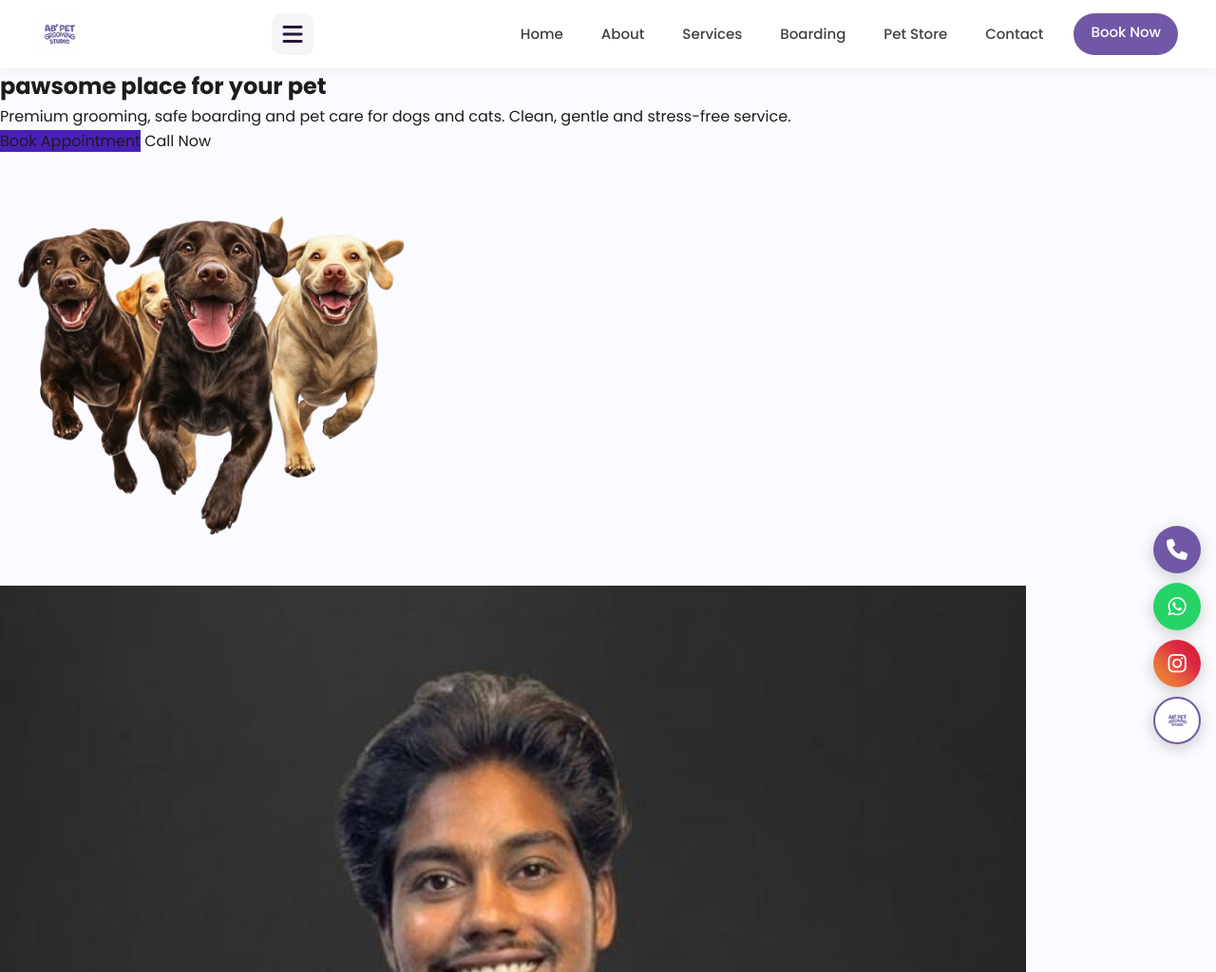
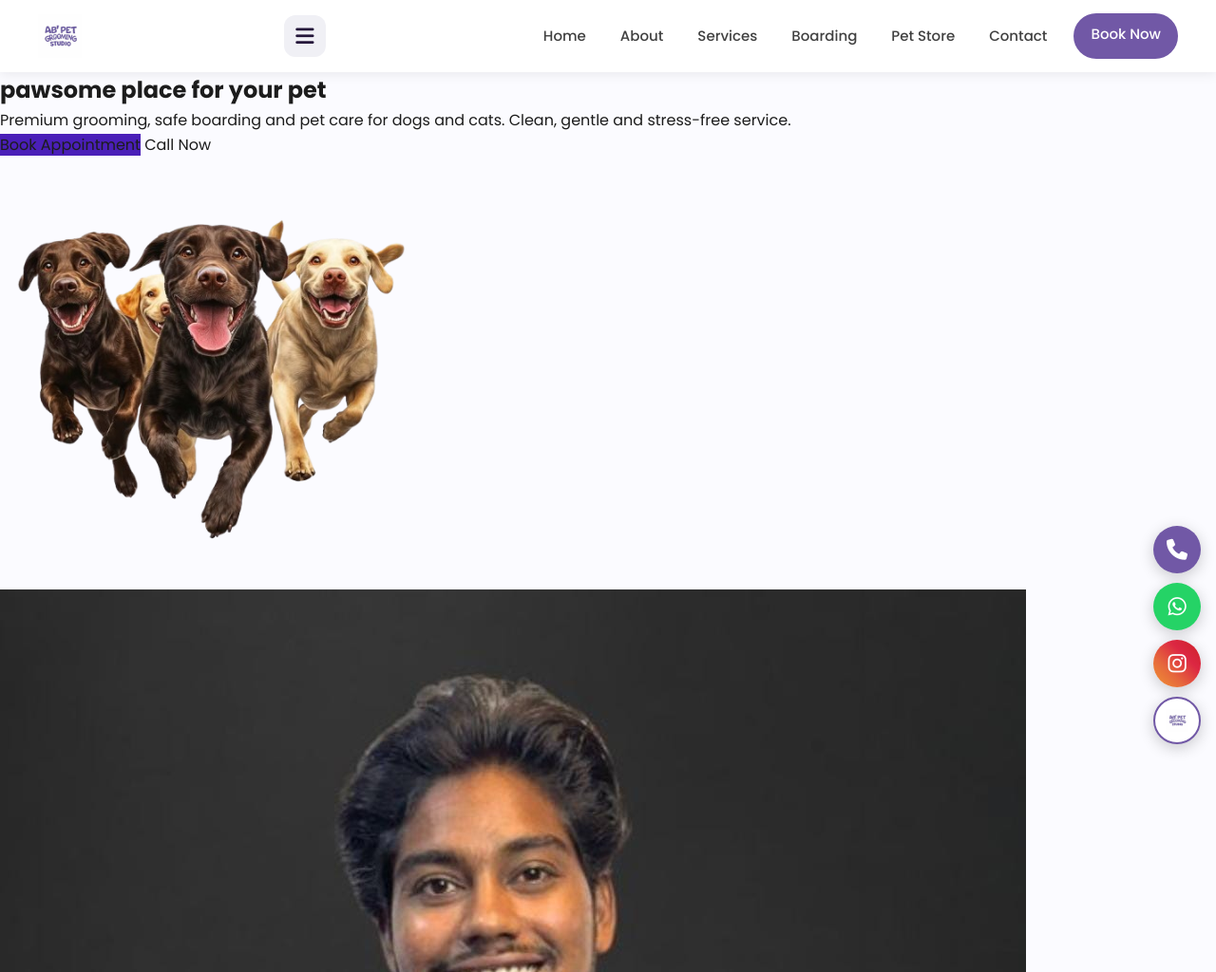
Before and after one commit to diyav615-byte/AB-PET-GROOMING-1, a PHP site: page / in a window 1280 px wide. Shown: the top 1024 px of the page at 95% size. Run offline with PHP 8.4, Linux system fonts and the light colour scheme.

Commit message:
Enhance hamburger menu
- Clear hamburger button styling
- Click outside to close menu
- Active state animation (bars to X)
- All menu links inside dropdown
- Better hover animations
- Book Now styled as CTA button

```diff
--- a/assets/css/style.css
+++ b/assets/css/style.css
@@ -34,10 +34,11 @@ button { font-family: inherit; }
   top: 0;
   z-index: 9999;
   background: #fff;
-  box-shadow: 0 2px 10px rgba(0,0,0,0.06);
+  box-shadow: 0 2px 12px rgba(0,0,0,0.08);
 }
 
 .nav-inner {
+  position: relative;
   display: flex;
   align-items: center;
   justify-content: space-between;
@@ -49,39 +50,53 @@ button { font-family: inherit; }
 .brand {
   display: flex;
   align-items: center;
+  flex-shrink: 0;
 }
 
 .logo {
-  width: 36px;
-  height: 36px;
+  width: 38px;
+  height: 38px;
 }
 
+/* Hamburger Button */
 .menu-toggle {
   display: flex;
   align-items: center;
   justify-content: center;
   width: 44px;
   height: 44px;
-  background: #f5f5f5;
+  background: #f0f0f5;
   border: none;
-  border-radius: 10px;
-  font-size: 22px;
+  border-radius: 12px;
+  font-size: 20px;
   color: #24163a;
   cursor: pointer;
+  transition: all 0.2s ease;
+  flex-shrink: 0;
 }
 
-/* Mobile Nav - Dropdown */
+.menu-toggle:active {
+  background: #e5e5ee;
+  transform: scale(0.95);
+}
+
+.menu-toggle i {
+  transition: transform 0.3s ease;
+}
+
+/* Navigation */
 .nav {
-  display: none;
   position: absolute;
   top: 100%;
   left: 0;
   right: 0;
   background: #fff;
-  box-shadow: 0 4px 20px rgba(0,0,0,0.1);
+  display: none;
   flex-direction: column;
-  max-height: 80vh;
+  box-shadow: 0 8px 24px rgba(0,0,0,0.12);
+  max-height: 70vh;
   overflow-y: auto;
+  z-index: 999;
 }
 
 .nav.active {
@@ -90,27 +105,38 @@ button { font-family: inherit; }
 
 .nav a {
   display: block;
-  padding: 14px 18px;
+  padding: 16px 18px;
   font-size: 16px;
+  font-weight: 500;
   color: #333;
-  border-bottom: 1px solid #f0f0f0;
+  border-bottom: 1px solid #f5f5f5;
+  transition: all 0.2s ease;
 }
 
-.nav a:hover, .nav a.active {
+.nav a:hover {
   background: #f8f6fc;
   color: #7158a6;
+  padding-left: 22px;
+}
+
+.nav a:last-child {
+  border-bottom: none;
 }
 
 .btn-book {
-  background: #7158a6;
+  background: #7158a6 !important;
   color: #fff !important;
   text-align: center;
   font-weight: 600;
-  padding: 14px 18px !important;
+  margin: 12px;
+  padding: 14px !important;
+  border-radius: 25px;
 }
 
 .btn-book:hover {
-  background: #5a4588;
+  background: #5a4588 !important;
+  color: #fff !important;
+  padding-left: 18px !important;
 }
 
 /* ================= TABLET (768px+) ================= */
@@ -120,36 +146,43 @@ button { font-family: inherit; }
   }
 
   .nav {
+    position: static;
     display: flex;
-    position: static;
     flex-direction: row;
     background: transparent;
     box-shadow: none;
     max-height: none;
     overflow: visible;
-    gap: 8px;
+    gap: 4px;
     width: auto;
   }
 
   .nav a {
-    padding: 8px 14px;
+    padding: 10px 14px;
     font-size: 15px;
     font-weight: 500;
+    color: rgba(0,0,0,0.75);
     border-bottom: none;
-    color: rgba(0,0,0,0.75);
   }
 
   .nav a:hover {
     background: transparent;
     color: #7158a6;
+    padding-left: 14px;
   }
 
   .btn-book {
-    background: #7158a6;
+    background: #7158a6 !important;
     color: #fff !important;
     border-radius: 25px;
-    padding: 8px 18px !important;
-    margin-left: 8px;
+    padding: 10px 18px !important;
+    margin: 0 0 0 8px;
+    text-align: center;
+  }
+
+  .btn-book:hover {
+    color: #fff !important;
+    padding-left: 18px !important;
   }
 
   .nav-inner {
@@ -157,8 +190,8 @@ button { font-family: inherit; }
   }
 
   .logo {
-    width: 40px;
-    height: 40px;
+    width: 42px;
+    height: 42px;
   }
 }
 
@@ -166,16 +199,16 @@ button { font-family: inherit; }
 @media (min-width: 1100px) {
   .nav-inner {
     padding: 14px 0;
-    gap: 20px;
+    gap: 16px;
   }
 
   .nav a {
-    padding: 10px 16px;
+    padding: 12px 16px;
     font-size: 15px;
   }
 
   .logo {
-    width: 44px;
-    height: 44px;
+    width: 46px;
+    height: 46px;
   }
 }
--- a/includes/header.php
+++ b/includes/header.php
@@ -10,10 +10,36 @@
   <link rel="stylesheet" href="assets/css/style.css">
   <link rel="stylesheet" href="https://cdnjs.cloudflare.com/ajax/libs/font-awesome/6.4.0/css/all.min.css">
   <style>
-    /* Reset and base */
-    * { -webkit-tap-highlight-color: transparent; }
+    /* Mobile Hamburger */
+    .menu-toggle {
+      display: flex;
+      align-items: center;
+      justify-content: center;
+      width: 44px;
+      height: 44px;
+      background: #f0f0f5;
+      border: none;
+      border-radius: 12px;
+      font-size: 22px;
+      color: #24163a;
+      cursor: pointer;
+      transition: all 0.3s ease;
+    }
 
-    /* Floating Social Icons */
+    .menu-toggle:active {
+      background: #e5e5ee;
+      transform: scale(0.95);
+    }
+
+    .menu-toggle i {
+      transition: transform 0.3s ease;
+    }
+
+    .menu-toggle.active i {
+      transform: rotate(90deg);
+    }
+
+    /* Floating Social */
     .floating-social {
       position: fixed;
       bottom: 16px;
@@ -21,7 +47,7 @@
       display: flex;
       flex-direction: column;
       gap: 10px;
-      z-index: 9999;
+      z-index: 9998;
     }
 
     .floating-social a {
@@ -35,28 +61,18 @@
       color: #fff;
       text-decoration: none;
       box-shadow: 0 4px 16px rgba(0,0,0,0.2);
+      transition: all 0.3s ease;
+    }
+
+    .floating-social a:active {
+      transform: scale(0.9);
     }
 
     .floating-social .whatsapp { background: #25D366; }
     .floating-social .instagram { background: linear-gradient(45deg, #f09433, #e6683c, #dc2743, #cc2126); }
     .floating-social .call { background: #7158a6; }
     .floating-social .logo-btn { background: #fff; border: 2px solid #7158a6; }
-    .floating-social .logo-btn img { width: 26px; height: 26px; }
-
-    /* Menu Toggle */
-    .menu-toggle {
-      display: flex;
-      align-items: center;
-      justify-content: center;
-      width: 44px;
-      height: 44px;
-      background: #f5f5f5;
-      border: none;
-      border-radius: 10px;
-      font-size: 24px;
-      color: #24163a;
-      cursor: pointer;
-    }
+    .floating-social .logo-btn img { width: 24px; height: 24px; }
   </style>
 </head>
 <body>
@@ -75,10 +91,12 @@
       <img src="assets/images/logo.png" alt="AB" class="logo">
     </a>
 
-    <button class="menu-toggle" onclick="toggleMenu()" aria-label="Menu">
+    <!-- Hamburger Menu Button -->
+    <button class="menu-toggle" onclick="toggleMenu()" aria-label="Toggle Menu">
       <i class="fas fa-bars"></i>
     </button>
 
+    <!-- Navigation Menu -->
     <nav class="nav" id="mainNav">
       <a href="index.php">Home</a>
       <a href="about.php">About</a>
@@ -94,14 +112,20 @@
 <script>
 function toggleMenu() {
   var nav = document.getElementById('mainNav');
-  var btn = document.querySelector('.menu-toggle i');
+  var btn = document.querySelector('.menu-toggle');
+  var icon = btn.querySelector('i');
+
+  // Toggle menu
   nav.classList.toggle('active');
-  if(nav.classList.contains('active')) {
-    btn.classList.remove('fa-bars');
-    btn.classList.add('fa-times');
+  btn.classList.toggle('active');
+
+  // Toggle icon between bars and times
+  if (nav.classList.contains('active')) {
+    icon.classList.remove('fa-bars');
+    icon.classList.add('fa-times');
   } else {
-    btn.classList.remove('fa-times');
-    btn.classList.add('fa-bars');
+    icon.classList.remove('fa-times');
+    icon.classList.add('fa-bars');
   }
 }
 
@@ -109,12 +133,30 @@ function toggleMenu() {
 document.querySelectorAll('.nav a').forEach(function(link) {
   link.addEventListener('click', function() {
     var nav = document.getElementById('mainNav');
-    var btn = document.querySelector('.menu-toggle i');
-    if(window.innerWidth < 768) {
+    var btn = document.querySelector('.menu-toggle');
+    var icon = btn.querySelector('i');
+
+    // Close on mobile
+    if (window.innerWidth < 768) {
       nav.classList.remove('active');
-      btn.classList.remove('fa-times');
-      btn.classList.add('fa-bars');
+      btn.classList.remove('active');
+      icon.classList.remove('fa-times');
+      icon.classList.add('fa-bars');
     }
   });
 });
+
+// Close menu when clicking outside
+document.addEventListener('click', function(e) {
+  var nav = document.getElementById('mainNav');
+  var btn = document.querySelector('.menu-toggle');
+  var icon = btn.querySelector('i');
+
+  if (!nav.contains(e.target) && !btn.contains(e.target) && nav.classList.contains('active')) {
+    nav.classList.remove('active');
+    btn.classList.remove('active');
+    icon.classList.remove('fa-times');
+    icon.classList.add('fa-bars');
+  }
+});
 </script>
```
